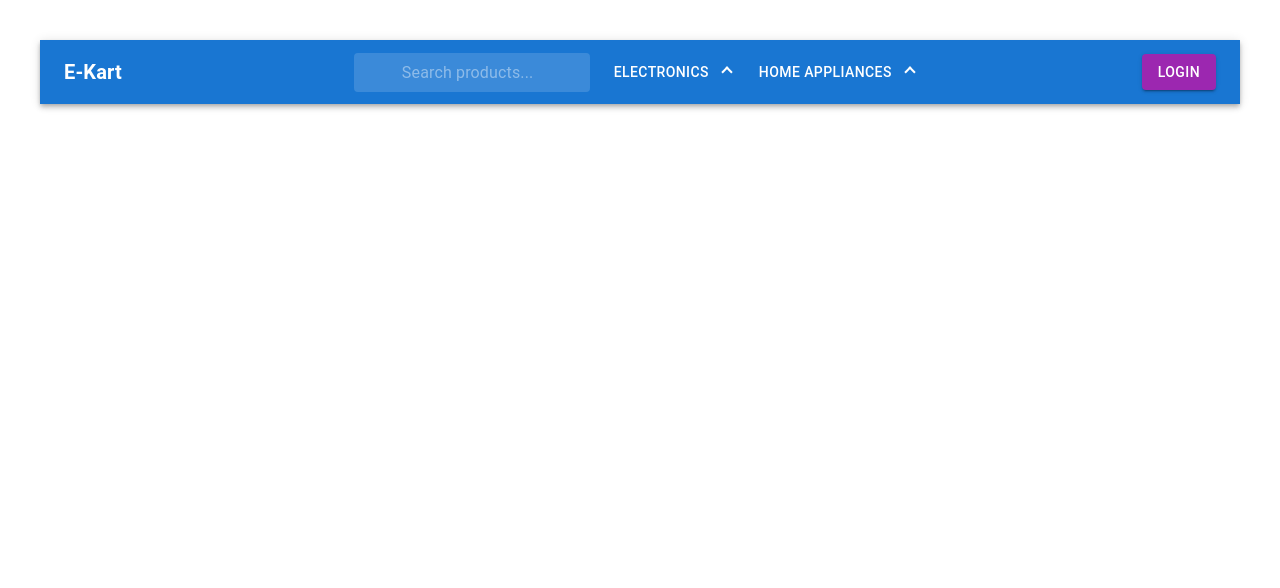
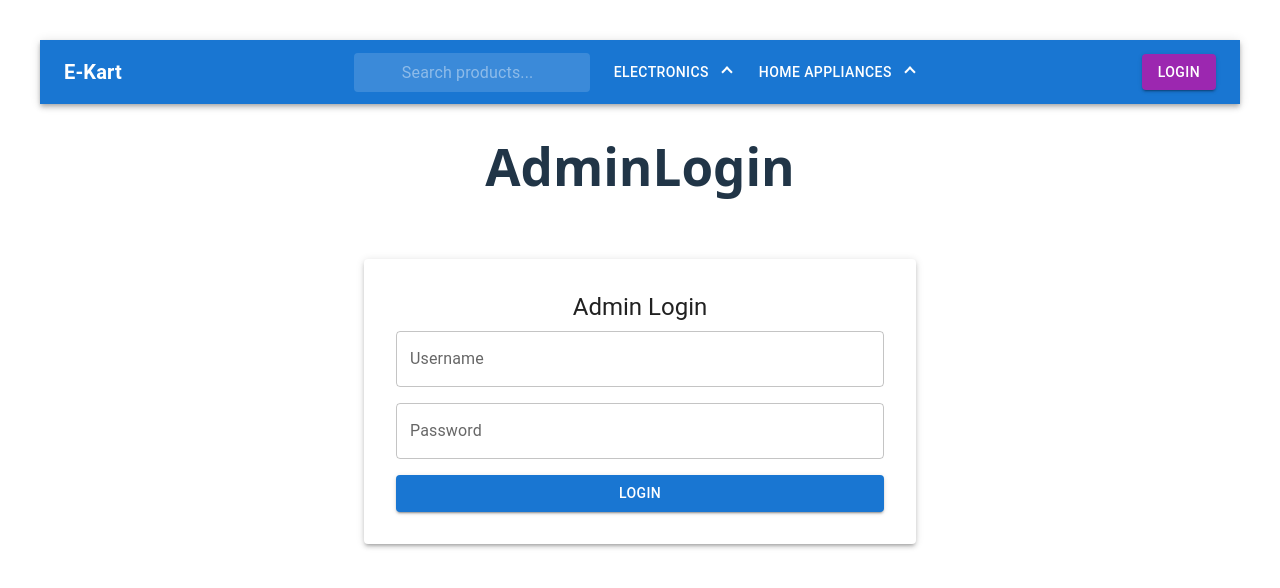
Before and after one commit to Gagan-v/Ekart, a React (Vite) app in the folder packages/client/: page /admin/login in a window 1280 px wide. Shown: the top 588 px of the page. Built offline with nearby package versions, Linux system fonts and the light colour scheme.

Commit message:
added admin login and dashborad

```diff
--- a/packages/client/src/App.jsx
+++ b/packages/client/src/App.jsx
@@ -1,5 +1,6 @@
 import "./App.css";
 import Navbar from "./components/NavBar";
+import AdminRoutes from "./routes/adminRoutes";
 import AppRoutes from "./routes/approutes";
 
 function App() {
@@ -7,6 +8,8 @@ function App() {
     <>
       <Navbar />
       <AppRoutes />
+      {/* adminroute */}
+      <AdminRoutes />
     </>
   );
 }
--- /dev/null
+++ b/packages/client/src/pages/adminDash.jsx
@@ -0,0 +1,9 @@
+const AdminDash = () => {
+  return (
+    <div className="">
+      <h1>AdminDash</h1>
+    </div>
+  );
+};
+
+export default AdminDash;
--- /dev/null
+++ b/packages/client/src/pages/adminLogin.jsx
@@ -0,0 +1,76 @@
+import { useState } from "react";
+import {
+  Container,
+  Box,
+  TextField,
+  Button,
+  Typography,
+  Paper,
+} from "@mui/material";
+const AdminLogin = () => {
+  const [username, setUsername] = useState("");
+  const [password, setPassword] = useState("");
+
+  const handleSubmit = async (e) => {
+    e.preventDefault();
+
+    try {
+      const res = await fetch("http://localhost:5000/api/admin/login", {
+        method: "POST",
+        headers: { "Content-Type": "application/json" },
+        body: JSON.stringify({ username, password }),
+      });
+
+      const data = await res.json();
+
+      if (res.ok) {
+        alert("Login successful!");
+        localStorage.setItem("adminToken", data.token); // store JWT
+        window.location.href = "/admin/dashboard"; // redirect to dashboard
+      } else {
+        alert(data.message || "Invalid credentials");
+      }
+    } catch (err) {
+      console.error(err);
+      alert("Server error");
+    }
+  };
+  return (
+    <div className="admin">
+      <h1>AdminLogin</h1>
+      <Container maxWidth="sm">
+        <Paper elevation={3} sx={{ p: 4, mt: 8 }}>
+          <Typography variant="h5" align="center" gutterBottom>
+            Admin Login
+          </Typography>
+          <Box
+            component="form"
+            onSubmit={handleSubmit}
+            sx={{ display: "flex", flexDirection: "column", gap: 2 }}
+          >
+            <TextField
+              label="Username"
+              variant="outlined"
+              fullWidth
+              value={username}
+              onChange={(e) => setUsername(e.target.value)}
+            />
+            <TextField
+              label="Password"
+              variant="outlined"
+              type="password"
+              fullWidth
+              value={password}
+              onChange={(e) => setPassword(e.target.value)}
+            />
+            <Button type="submit" variant="contained" color="primary" fullWidth>
+              Login
+            </Button>
+          </Box>
+        </Paper>
+      </Container>
+    </div>
+  );
+};
+
+export default AdminLogin;
--- /dev/null
+++ b/packages/client/src/routes/adminRoutes.jsx
@@ -0,0 +1,15 @@
+import { Route, Routes } from "react-router-dom";
+import AdminLogin from "../pages/adminLogin";
+import AdminDash from "../pages/adminDash";
+const AdminRoutes = () => {
+  return (
+    <div className="">
+      <Routes>
+        <Route path="/admin/login" element={<AdminLogin />} />
+        <Route path="/admin/dashboard" element={<AdminDash />} />
+      </Routes>
+    </div>
+  );
+};
+
+export default AdminRoutes;
```
